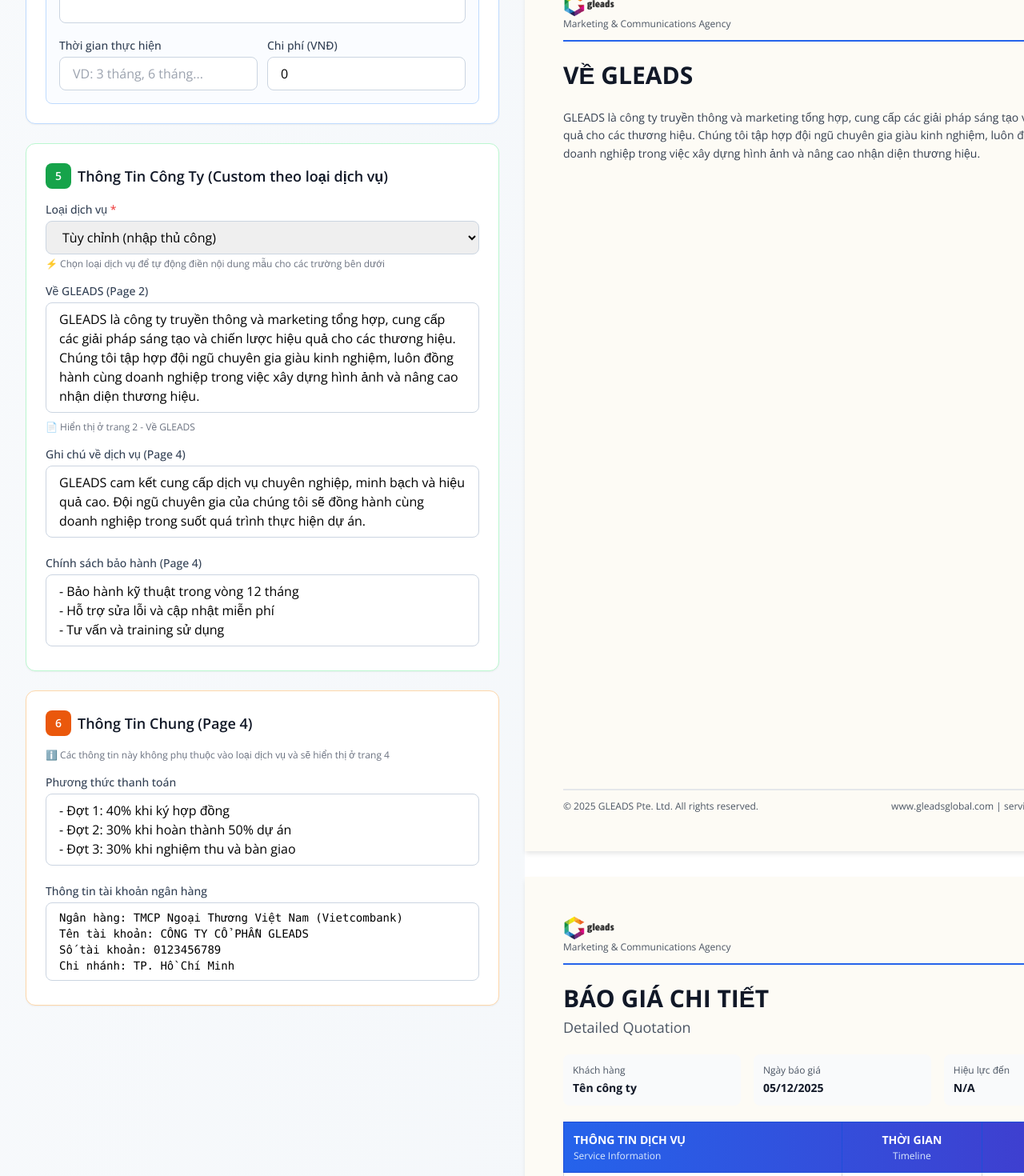
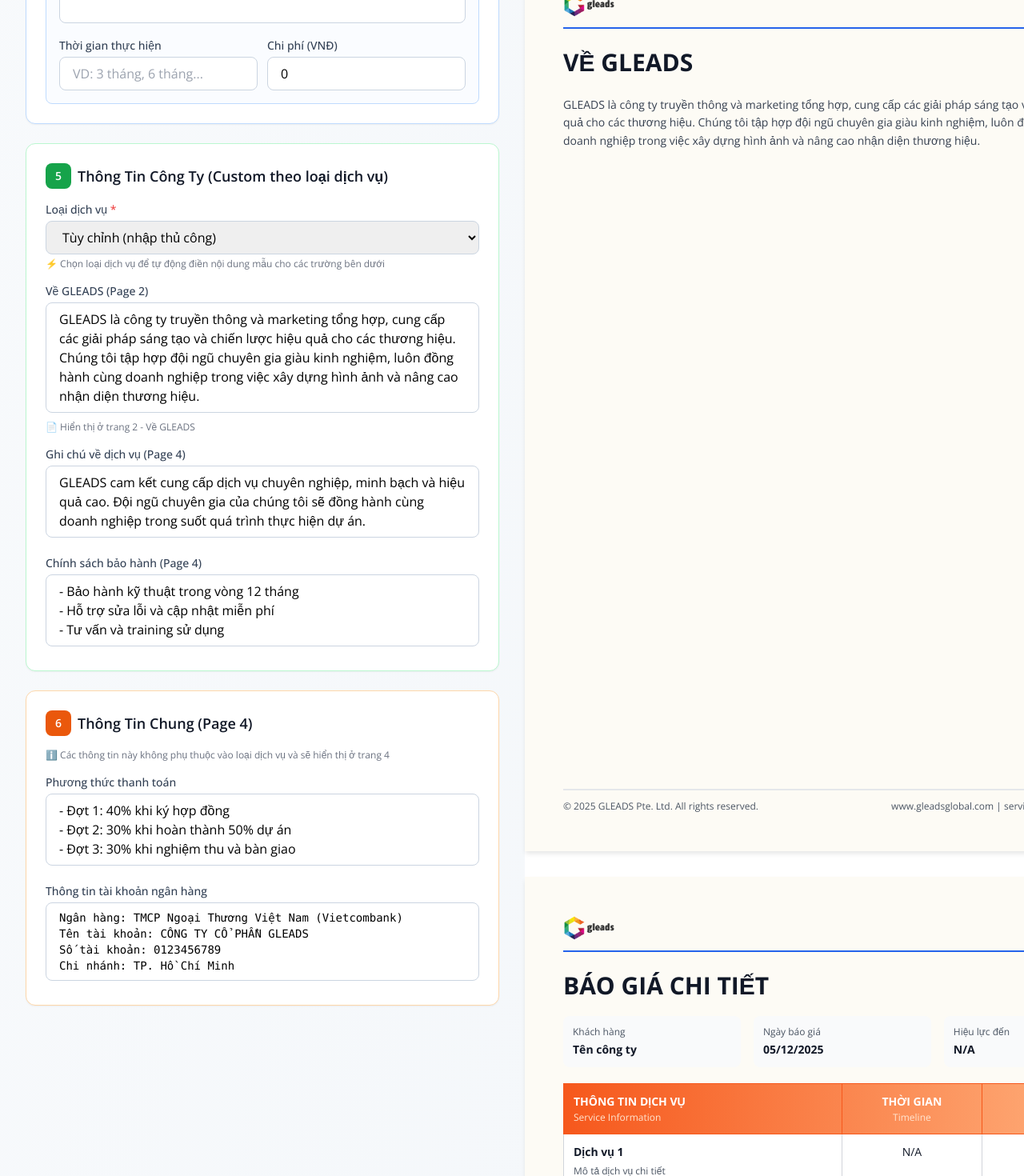
Before and after one commit to nghialu/gleads_quote_template, a React (Vite) app: page / in a window 1280 px wide. Shown: the part 1330-2800 px from the top of the page at 80% size. Built offline with nearby package versions, Linux system fonts and the light colour scheme.

Commit message:
update content template quotation

```diff
--- a/src/App.tsx
+++ b/src/App.tsx
@@ -5,8 +5,8 @@ import QuotePreview from './components/QuotePreview';
 
 function App() {
   // Proposal Details
-  const [proposalTitle, setProposalTitle] = useState('DIGITAL MARKETING SOLUTION PROPOSAL');
-  const [solutionOverview, setSolutionOverview] = useState('Comprehensive digital marketing strategy to elevate your brand presence and drive sustainable business growth through SEO, Performance Ads, Content Marketing, and Creative Design.');
+  const [proposalTitle, setProposalTitle] = useState('BÁO GIÁ GIẢI PHÁP TRUYỀN THÔNG THƯƠNG HIỆU TOÀN DIỆN');
+  const [solutionOverview, setSolutionOverview] = useState('Giải pháp Digital Marketing toàn diện giúp nâng tầm hiện diện thương hiệu và thúc đẩy tăng trưởng bền vững thông qua SEO, Quảng cáo Hiệu suất, Content Marketing và Thiết kế Sáng tạo.');
 
   // Client Information
   const [clientName, setClientName] = useState('');
--- a/src/components/AboutPage.tsx
+++ b/src/components/AboutPage.tsx
@@ -16,7 +16,7 @@ export default function AboutPage({ aboutGleads }: AboutPageProps) {
               alt="Gleads Logo"
               className="h-8 w-auto"
             />
-            <p className="text-xs text-gray-600">Marketing & Communications Agency</p>
+            {/* <p className="text-xs text-gray-600">Marketing & Communications Agency</p> */}
           </div>
           <div className="text-right text-xs text-gray-600">
             <p>Page 2</p>
--- a/src/components/ContactPage.tsx
+++ b/src/components/ContactPage.tsx
@@ -11,7 +11,7 @@ export default function ContactPage() {
                 overflow: 'visible',
                 padding: '48px',
                 boxSizing: 'border-box',
-                background: 'linear-gradient(135deg, #667eea 0%, #764ba2 100%)',
+                background: 'linear-gradient(135deg, #F6581C 0%, #FF895C 100%)',
                 color: 'white',
             }}
         >
@@ -25,10 +25,7 @@ export default function ContactPage() {
                             alt="Gleads Logo"
                             className="h-8 w-auto"
                         />
-                        <p className="text-xs text-blue-100">Marketing & Communications Agency</p>
-                    </div>
-                    <div className="text-right text-xs text-blue-100">
-                        <p>Page 6</p>
+                        {/* <p className="text-xs text-blue-100">Marketing & Communications Agency</p> */}
                     </div>
                 </div>
 
--- a/src/components/CredibilityPage.tsx
+++ b/src/components/CredibilityPage.tsx
@@ -12,7 +12,7 @@ export default function CredibilityPage() {
                             alt="Gleads Logo"
                             className="h-8 w-auto"
                         />
-                        <p className="text-xs text-gray-600">Marketing & Communications Agency</p>
+                        {/* <p className="text-xs text-gray-600">Marketing & Communications Agency</p> */}
                     </div>
                     <div className="text-right text-xs text-gray-600">
                         <p>Page 5</p>
--- a/src/components/QuotePage.tsx
+++ b/src/components/QuotePage.tsx
@@ -20,18 +20,27 @@ interface QuotePageProps {
 // Component for table header
 const TableHeader = () => (
   <thead>
-    <tr className="bg-gradient-to-r from-blue-600 to-indigo-700 text-white">
-      <th className="text-left p-3 font-bold border border-blue-700" style={{ width: '50%' }}>
+    <tr style={{ background: 'linear-gradient(to right, #F6581C, #ffb380)', color: 'white' }}>
+      <th
+        className="text-left p-3 font-bold border"
+        style={{ width: '50%', borderColor: '#F6581C' }}
+      >
         THÔNG TIN DỊCH VỤ
-        <div className="text-xs font-normal text-blue-100 mt-0.5">Service Information</div>
+        <div className="text-xs font-normal mt-0.5" style={{ color: '#FFE5D1' }}>Service Information</div>
       </th>
-      <th className="text-center p-3 font-bold border border-blue-700" style={{ width: '25%' }}>
+      <th
+        className="text-center p-3 font-bold border"
+        style={{ width: '25%', borderColor: '#F6581C' }}
+      >
         THỜI GIAN
-        <div className="text-xs font-normal text-blue-100 mt-0.5">Timeline</div>
+        <div className="text-xs font-normal mt-0.5" style={{ color: '#FFE5D1' }}>Timeline</div>
       </th>
-      <th className="text-right p-3 font-bold border border-blue-700" style={{ width: '25%' }}>
+      <th
+        className="text-right p-3 font-bold border"
+        style={{ width: '25%', borderColor: '#F6581C' }}
+      >
         CHI PHÍ (VNĐ)
-        <div className="text-xs font-normal text-blue-100 mt-0.5">Cost</div>
+        <div className="text-xs font-normal mt-0.5" style={{ color: '#FFE5D1' }}>Cost</div>
       </th>
     </tr>
   </thead>
@@ -47,7 +56,7 @@ const PageHeader = ({ pageNum }: { pageNum: number }) => (
           alt="Gleads Logo"
           className="h-8 w-auto"
         />
-        <p className="text-xs text-gray-600">Marketing & Communications Agency</p>
+        {/* <p className="text-xs text-gray-600">Marketing & Communications Agency</p> */}
       </div>
       <div className="text-right text-xs text-gray-600">
         <p>Page {pageNum}</p>
@@ -173,7 +182,7 @@ export default function QuotePage({
           <>
             <div className="mb-5">
               <h2 className="text-3xl font-bold text-gray-900">BÁO GIÁ CHI TIẾT</h2>
-              <p className="text-lg text-gray-600 mt-1">Detailed Quotation</p>
+              {/* <p className="text-lg text-gray-600 mt-1">Detailed Quotation</p> */}
             </div>
 
             {/* Quote Info */}
--- a/src/components/TermsPage.tsx
+++ b/src/components/TermsPage.tsx
@@ -37,7 +37,7 @@ export default function TermsPage({
                 alt="Gleads Logo"
                 className="h-8 w-auto"
               />
-              <p className="text-xs text-gray-600">Marketing & Communications Agency</p>
+              {/* <p className="text-xs text-gray-600">Marketing & Communications Agency</p> */}
             </div>
             <div className="text-right text-xs text-gray-600">
               <p>Page 4</p>
@@ -61,9 +61,7 @@ export default function TermsPage({
               </span>
               GHI CHÚ VỀ DỊCH VỤ
             </h3>
-            <div className="bg-blue-50 p-4 rounded-lg border-l-4 border-blue-600">
-              <p className="text-gray-700 text-xs leading-relaxed whitespace-pre-line">{serviceNotes}</p>
-            </div>
+            <p className="text-gray-700 text-xs leading-relaxed whitespace-pre-line">{serviceNotes}</p>
           </div>
 
           {/* Warranty Policy */}
@@ -74,9 +72,7 @@ export default function TermsPage({
               </span>
               CHÍNH SÁCH BẢO HÀNH
             </h3>
-            <div className="bg-green-50 p-4 rounded-lg border-l-4 border-green-600">
-              <p className="text-gray-700 text-xs leading-relaxed whitespace-pre-line">{warrantyPolicy}</p>
-            </div>
+            <p className="text-gray-700 text-xs leading-relaxed whitespace-pre-line">{warrantyPolicy}</p>
           </div>
 
           {/* Payment Terms */}
@@ -87,9 +83,7 @@ export default function TermsPage({
               </span>
               PHƯƠNG THỨC THANH TOÁN
             </h3>
-            <div className="bg-purple-50 p-4 rounded-lg border-l-4 border-purple-600">
-              <p className="text-gray-700 text-xs leading-relaxed whitespace-pre-line">{paymentTerms}</p>
-            </div>
+            <p className="text-gray-700 text-xs leading-relaxed whitespace-pre-line">{paymentTerms}</p>
           </div>
 
           {/* Bank Information */}
@@ -100,11 +94,7 @@ export default function TermsPage({
               </span>
               THÔNG TIN TÀI KHOẢN NGÂN HÀNG
             </h3>
-            <div className="bg-orange-50 p-4 rounded-lg border-l-4 border-orange-600">
-              <p className="text-gray-700 text-xs leading-relaxed whitespace-pre-line font-mono">
-                {bankInfo}
-              </p>
-            </div>
+            <p className="text-gray-700 text-xs leading-relaxed whitespace-pre-line font-mono">{bankInfo}</p>
           </div>
 
           {/* Contact Information */}
@@ -115,10 +105,10 @@ export default function TermsPage({
               </span>
               THÔNG TIN LIÊN HỆ
             </h3>
-            <div className="bg-gradient-to-r from-blue-600 to-indigo-700 text-white p-4 rounded-lg">
+            <div style={{ background: 'linear-gradient(to right, #F6581C, #FF895C)' }} className="text-white p-4 rounded-lg">
               <div className="grid grid-cols-2 gap-4">
                 <div>
-                  <p className="text-blue-100 text-xs mb-1">CÔNG TY CỔ PHẦN GLEADS</p>
+                  <p className="text-xs mb-1" style={{ color: '#FFE5D1' }}>CÔNG TY CỔ PHẦN GLEADS</p>
                   <p className="font-bold text-base mb-2">GLEADS PTE. LTD.</p>
                   <div className="space-y-1 text-xs">
                     <p>
@@ -133,7 +123,7 @@ export default function TermsPage({
                   <p>📧 service@gleadsglobal.com</p>
                   <p>📞 +65 3138 1666</p>
                   <p>🌐 www.gleadsglobal.com</p>
-                  <p className="mt-2 text-xs text-blue-200">
+                  <p className="mt-2 text-xs" style={{ color: '#FFE5D1' }}>
                     UEN: 202231106G | ISO/IEC 27001
                   </p>
                 </div>
--- a/src/components/TermsPage1.tsx
+++ b/src/components/TermsPage1.tsx
@@ -33,7 +33,7 @@ export default function TermsPage1({
                                 alt="Gleads Logo"
                                 className="h-8 w-auto"
                             />
-                            <p className="text-xs text-gray-600">Marketing & Communications Agency</p>
+                            {/* <p className="text-xs text-gray-600">Marketing & Communications Agency</p> */}
                         </div>
                         <div className="text-right text-xs text-gray-600">
                             <p>Page 4</p>
@@ -43,8 +43,8 @@ export default function TermsPage1({
 
                 {/* Main Title */}
                 <div className="mb-6">
-                    <h2 className="text-3xl font-bold text-gray-900">ĐIỀU KHOẢN & CHÍNH SÁCH - PHẦN 1</h2>
-                    <p className="text-lg text-gray-600 mt-1">Terms & Policies - Part 1</p>
+                    <h2 className="text-3xl font-bold text-gray-900">GHI CHÚ và CHÍNH SÁCH BẢO HÀNH</h2>
+                    {/* <p className="text-lg text-gray-600 mt-1">Terms & Policies - Part 1</p> */}
                 </div>
 
                 {/* Content */}
@@ -55,9 +55,7 @@ export default function TermsPage1({
                             <span className="text-gray-700 mr-2">01.</span>
                             GHI CHÚ VỀ DỊCH VỤ
                         </h3>
-                        <div className="bg-white p-6 rounded-lg shadow-sm border border-gray-200">
-                            <p className="text-gray-700 text-sm leading-relaxed whitespace-pre-line">{serviceNotes}</p>
-                        </div>
+                        <p className="text-gray-700 text-sm leading-relaxed whitespace-pre-line">{serviceNotes}</p>
                     </div>
 
                     {/* Warranty Policy */}
@@ -66,9 +64,7 @@ export default function TermsPage1({
                             <span className="text-gray-700 mr-2">02.</span>
                             CHÍNH SÁCH BẢO HÀNH
                         </h3>
-                        <div className="bg-white p-6 rounded-lg shadow-sm border border-gray-200">
-                            <p className="text-gray-700 text-sm leading-relaxed whitespace-pre-line">{warrantyPolicy}</p>
-                        </div>
+                        <p className="text-gray-700 text-sm leading-relaxed whitespace-pre-line">{warrantyPolicy}</p>
                     </div>
                 </div>
             </div>
--- a/src/components/TermsPage2.tsx
+++ b/src/components/TermsPage2.tsx
@@ -33,7 +33,7 @@ export default function TermsPage2({
                                 alt="Gleads Logo"
                                 className="h-8 w-auto"
                             />
-                            <p className="text-xs text-gray-600">Marketing & Communications Agency</p>
+                            {/* <p className="text-xs text-gray-600">Marketing & Communications Agency</p> */}
                         </div>
                         <div className="text-right text-xs text-gray-600">
                             <p>Page 5</p>
@@ -43,7 +43,7 @@ export default function TermsPage2({
 
                 {/* Main Title */}
                 <div className="mb-6">
-                    <h2 className="text-3xl font-bold text-gray-900">THANH TOÁN & XÁC NHẬN</h2>
+                    <h2 className="text-3xl font-bold text-gray-900">THANH TOÁN và XÁC NHẬN</h2>
                     <p className="text-lg text-gray-600 mt-1">Payment & Confirmation</p>
                 </div>
 
@@ -55,9 +55,7 @@ export default function TermsPage2({
                             <span className="text-gray-700 mr-2">01.</span>
                             PHƯƠNG THỨC THANH TOÁN
                         </h3>
-                        <div className="bg-white p-6 rounded-lg shadow-sm border border-gray-200">
-                            <p className="text-gray-700 text-sm leading-relaxed whitespace-pre-line">{paymentTerms}</p>
-                        </div>
+                        <p className="text-gray-700 text-sm leading-relaxed whitespace-pre-line">{paymentTerms}</p>
                     </div>
 
                     {/* Bank Information */}
@@ -66,11 +64,7 @@ export default function TermsPage2({
                             <span className="text-gray-700 mr-2">02.</span>
                             THÔNG TIN TÀI KHOẢN NGÂN HÀNG
                         </h3>
-                        <div className="bg-white p-6 rounded-lg shadow-sm border border-gray-200">
-                            <p className="text-gray-700 text-sm leading-relaxed whitespace-pre-line">
-                                {bankInfo}
-                            </p>
-                        </div>
+                        <p className="text-gray-700 text-sm leading-relaxed whitespace-pre-line">{bankInfo}</p>
                     </div>
 
                     {/* Signature Section */}
```
